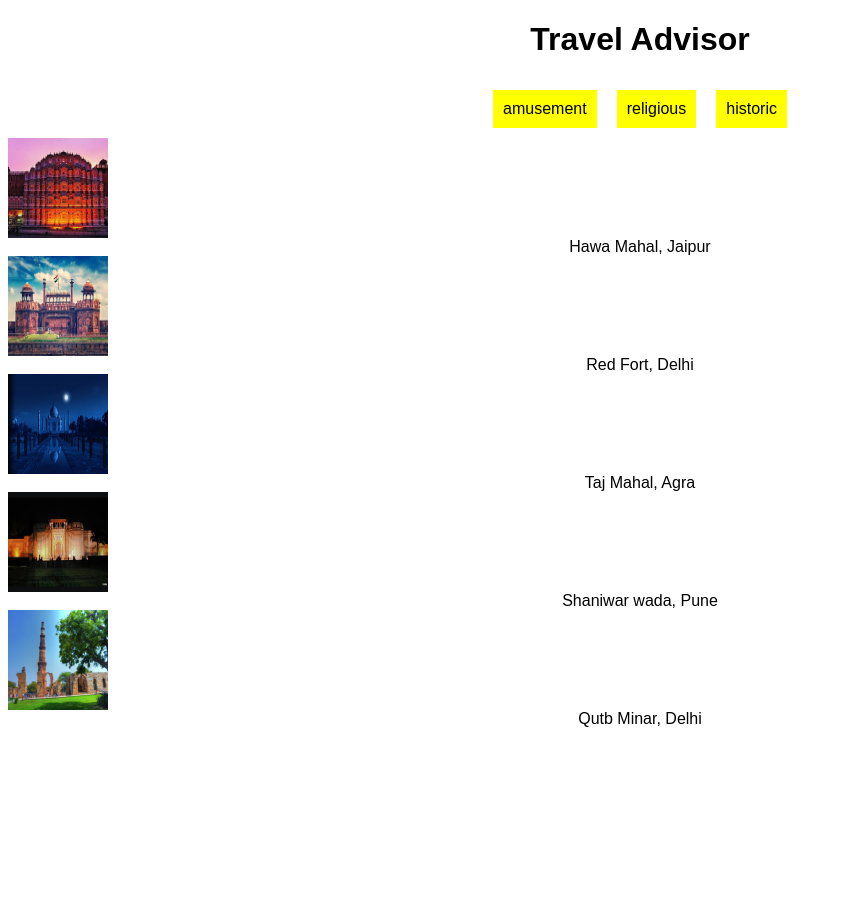
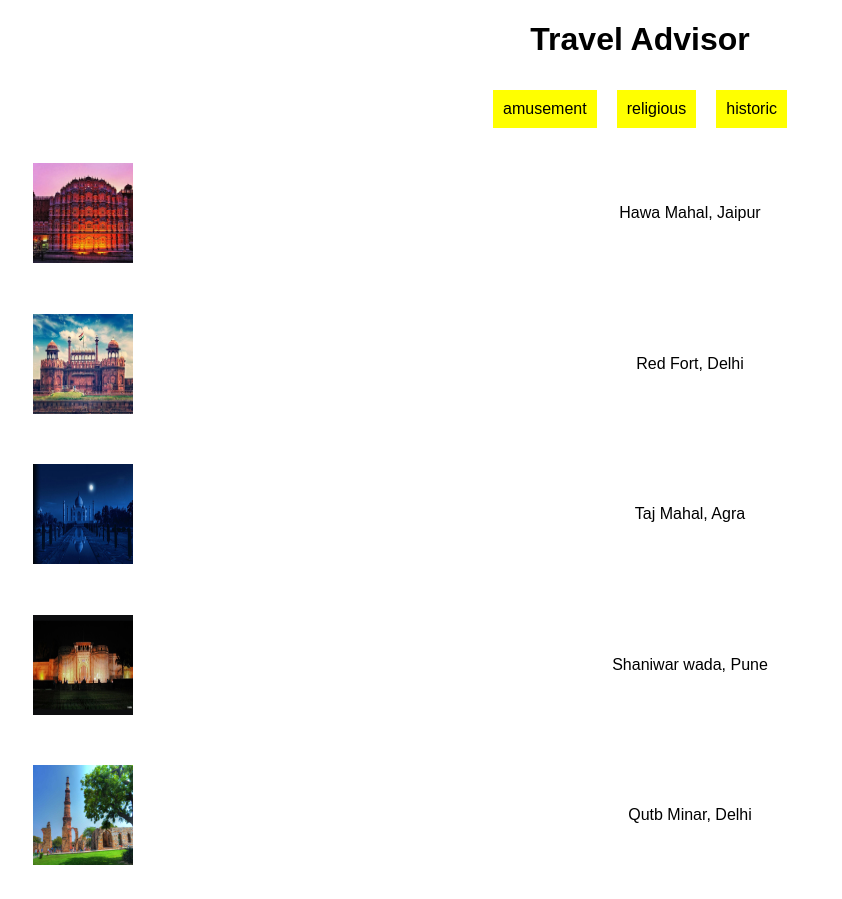
Before and after one commit to kr017/TravelAdvisor, a React (Create React App) app: page / in a window 1280 px wide. Shown: the whole page, without its empty margins (0-842 px from the left). Before the commit the page ends 800 px from the top, so only its background shows below. Built offline with nearby package versions, Linux system fonts and the light colour scheme.

Commit message:
aligment fixes

```diff
--- a/src/styles.css
+++ b/src/styles.css
@@ -22,3 +22,14 @@
   height: 100px;
   display: grid;
 }
+
+.main_div{
+  display: flex;
+  padding: 2%;
+}
+
+.main_div span{
+  margin: auto;
+  text-align: center;
+  justify-content: center;
+}
```
